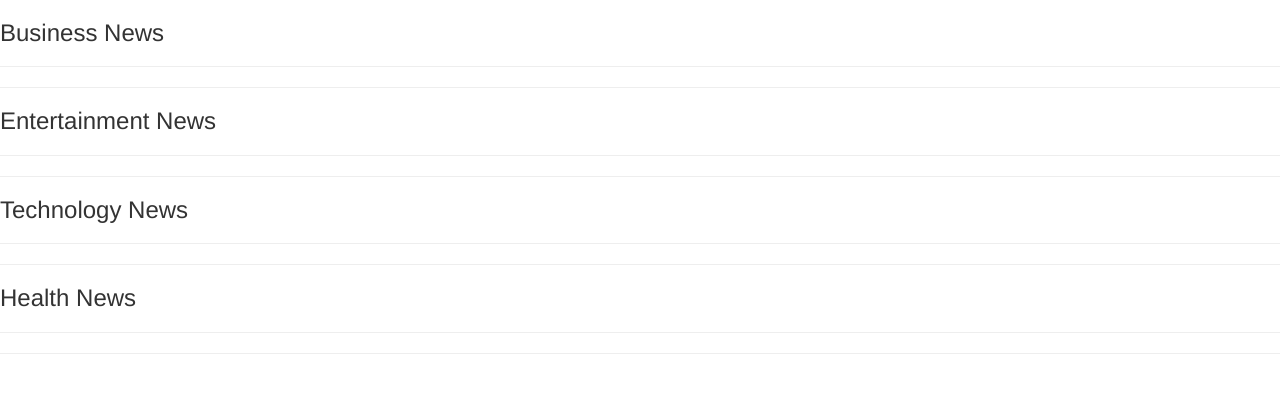
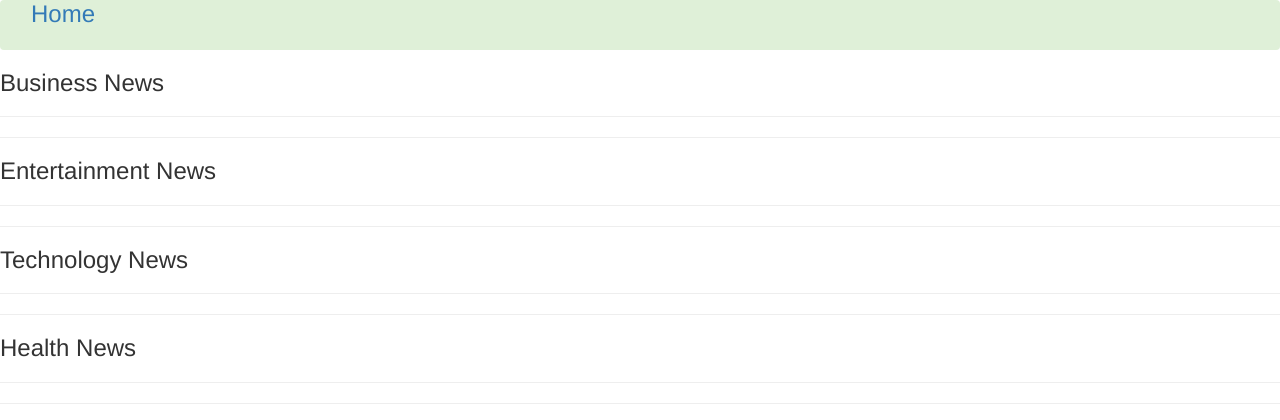
Before and after one commit to martinmandina/News-API, a Flask app: template app/templates/index.html in a window 1280 px wide. Shown: the top 420 px of the page. Run offline with Flask 2, Linux system fonts and the light colour scheme; the template is opened without the code that fills it, so the values that code supplies are empty; some libraries are stand-ins or nearby versions.

Commit message:
add live link

```diff
--- a/app/templates/index.html
+++ b/app/templates/index.html
@@ -1,4 +1,4 @@
-{% extends 'bootstrap/base.html'%}
+{% extends 'base.html'%}
 {% import 'macros.html' as macro%}
 <!DOCTYPE html>
 <html>
--- a/app/templates/macros.html
+++ b/app/templates/macros.html
@@ -1,5 +1,4 @@
 {% macro displaySourceList(sources_list) %}
-
     {% for source in sources_list %}
         <h4><strong>{{ source.name}}</strong></h4>
         <p>{{ source.description}}</p>
--- a/app/templates/navbar.html
+++ b/app/templates/navbar.html
@@ -1,16 +1,14 @@
-<class="navbar navbar-inverse" role= "navigation">
+<class="navbar navbar-inverse role= "navigation">
             <nav class="navbar navbar-expand-sm bg-success">
             <div class="container-fluid">
             <div class="navbar-header">
                 <button type="button" class="navbar-toggle" data-toggle="collapse" data-target=".navbar-collapse">
                   <span class="sr-only">Toggle navigation</span>
                 </button>
-                <!-- <a class="navbar-brand" href="/">News</a> -->
-            </div>
-            <div class="navbar-collapse collapse">
-                <h2 class="nav navbar-nav">
+                <div class="navbar-collapse collapse">
+                <h3 class="nav navbar-nav">
                 <a href="/">Home</a>
-                </h2>
+                </h3>
             </div>
         </div>
     </div>
```
Also changed, not shown: README.md.
